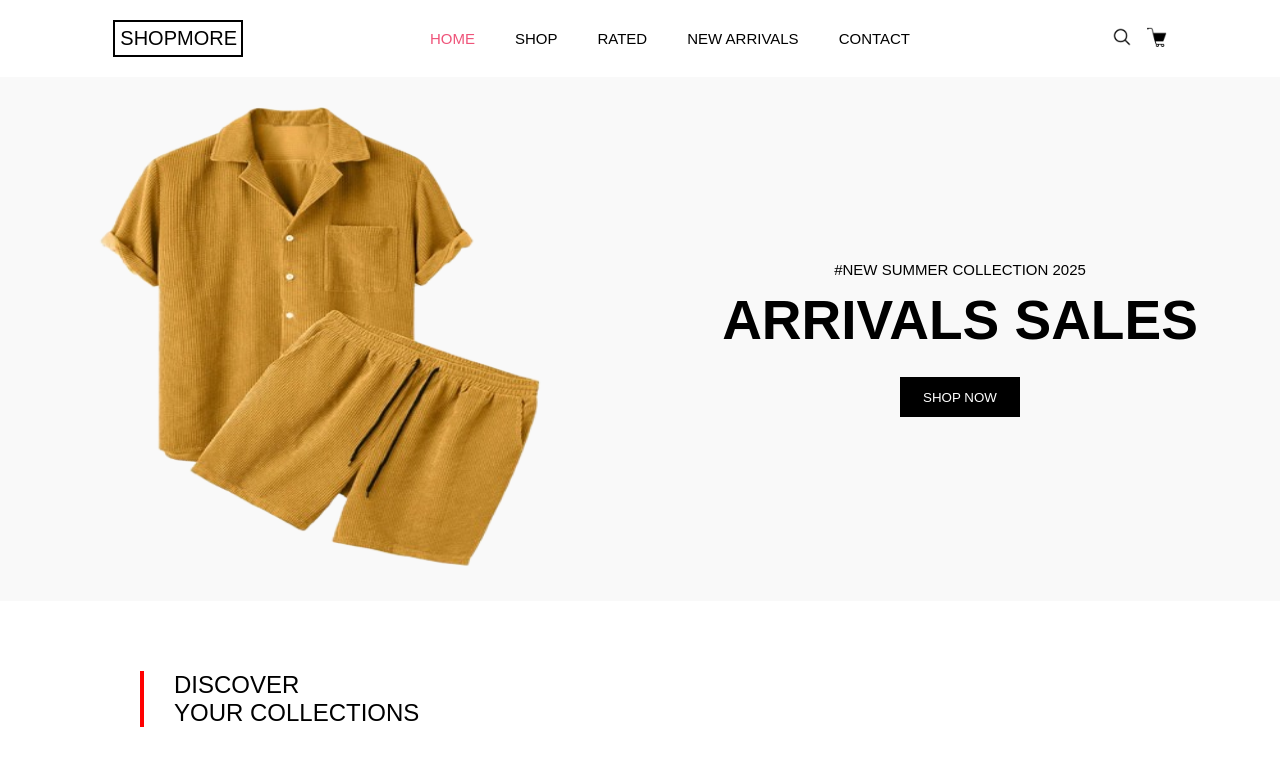
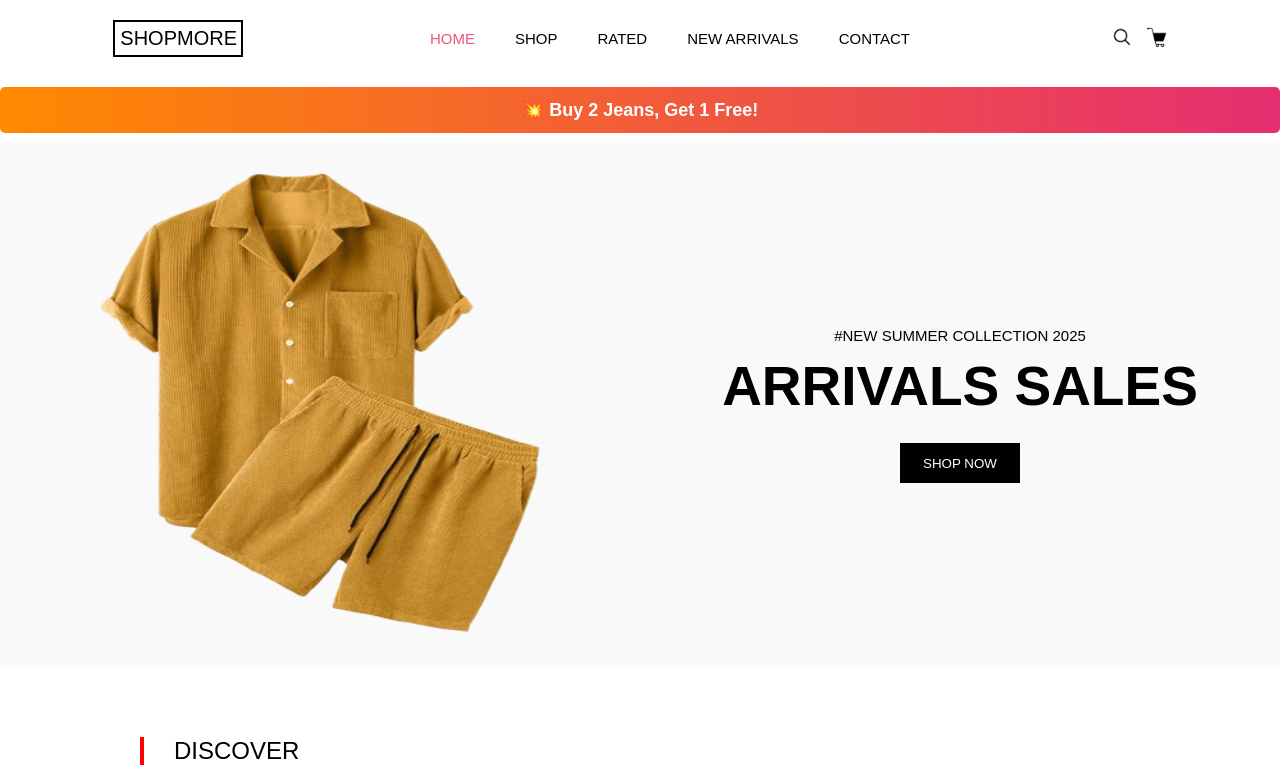
Before and after one commit to Andypraise/cloth-store, a React (Vite) app: page / in a window 1280 px wide. Shown: the top 765 px of the page. Built offline with nearby package versions, Linux system fonts and the light colour scheme.

Commit message:
another commit

```diff
--- a/src/components/Payment/Payment.jsx
+++ b/src/components/Payment/Payment.jsx
@@ -1,13 +1,17 @@
-import React from "react";
+import React, { useState } from "react";
 import "./Payment.css";
 
 function Payment({ cart, onClose }) {
+  const [selectedAmount, setSelectedAmount] = useState(
+    cart.reduce((acc, item) => acc + item.price, 0)
+  );
+
+  const quickAmounts = [1000, 2000, 5000, 10000, selectedAmount];
+
   const handlePayment = () => {
-    alert("Payment Successful!");
+    alert(`Payment Successful! Amount: ₦${selectedAmount.toLocaleString()}`);
     onClose();
   };
-
-  const total = cart.reduce((acc, item) => acc + item.price, 0);
 
   return (
     <div className="payment-overlay">
@@ -23,7 +27,18 @@ function Payment({ cart, onClose }) {
           ))}
         </ul>
 
-        <p className="total">Total: ₦{total.toLocaleString()}</p>
+        <p className="total">
+          Total: ₦{cart.reduce((acc, item) => acc + item.price, 0).toLocaleString()}
+        </p>
+
+        <h3>Select Amount</h3>
+        <div className="quick-amounts">
+          {quickAmounts.map((amt, idx) => (
+            <button key={idx} onClick={() => setSelectedAmount(amt)}>
+              ₦{amt.toLocaleString()}
+            </button>
+          ))}
+        </div>
 
         <div className="payment-buttons">
           <button className="cancel-btn" onClick={onClose}>Cancel</button>
--- /dev/null
+++ b/src/components/PromoBanner/PromoBanner.css
@@ -0,0 +1,16 @@
+.promo-banner {
+  background: linear-gradient(90deg, #ff8a00, #e52e71);
+  color: #fff;
+  text-align: center;
+  padding: 12px 0;
+  font-size: 18px;
+  font-weight: bold;
+  border-radius: 5px;
+  margin: 10px 0;
+  animation: slide 0.5s ease-in-out;
+}
+
+@keyframes slide {
+  from { opacity: 0; transform: translateY(-10px); }
+  to { opacity: 1; transform: translateY(0); }
+}
--- /dev/null
+++ b/src/components/PromoBanner/PromoBanner.jsx
@@ -0,0 +1,29 @@
+import React, { useState, useEffect } from "react";
+import "./PromoBanner.css";
+
+const promos = [
+  "🔥 Summer Sale! Get 20% off all T-Shirts",
+  "💥 Buy 2 Jeans, Get 1 Free!",
+  "🎉 New Jackets Collection Out Now!",
+  "👟 Sneakers Promo: ₦5000 Only!"
+];
+
+function PromoBanner() {
+  const [current, setCurrent] = useState(0);
+
+  useEffect(() => {
+    const interval = setInterval(() => {
+      setCurrent((prev) => (prev + 1) % promos.length);
+    }, 4000); // Change promo every 4 seconds
+
+    return () => clearInterval(interval);
+  }, []);
+
+  return (
+    <div className="promo-banner">
+      <p>{promos[current]}</p>
+    </div>
+  );
+}
+
+export default PromoBanner;
--- a/src/page/Home/Home.jsx
+++ b/src/page/Home/Home.jsx
@@ -1,10 +1,12 @@
 import React from "react";
 import "./Home.css";
 import clothImage from "../../assets/image2-removebg-preview.png";
+import PromoBanner from "../../components/PromoBanner/PromoBanner";
 
 function Home({ onShopNow }) {
   return (
     <div>
+        <PromoBanner />
       <div className="home-section" id="home">
         <div className="home-img">
           <img src={clothImage} alt="Cloth" />
```
